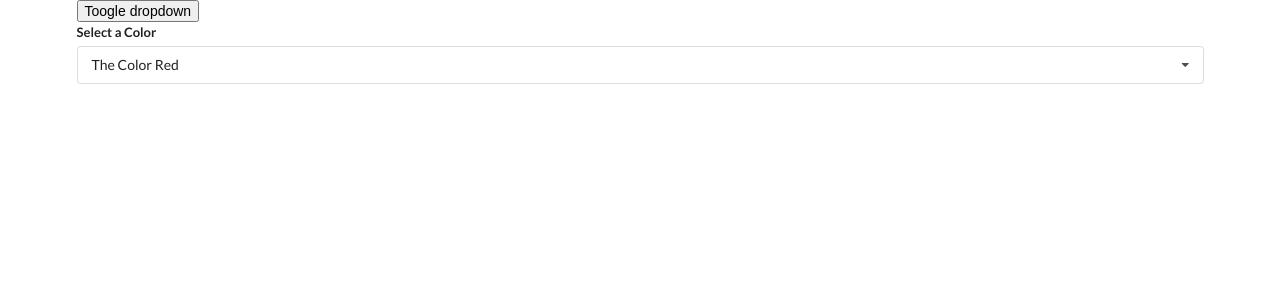
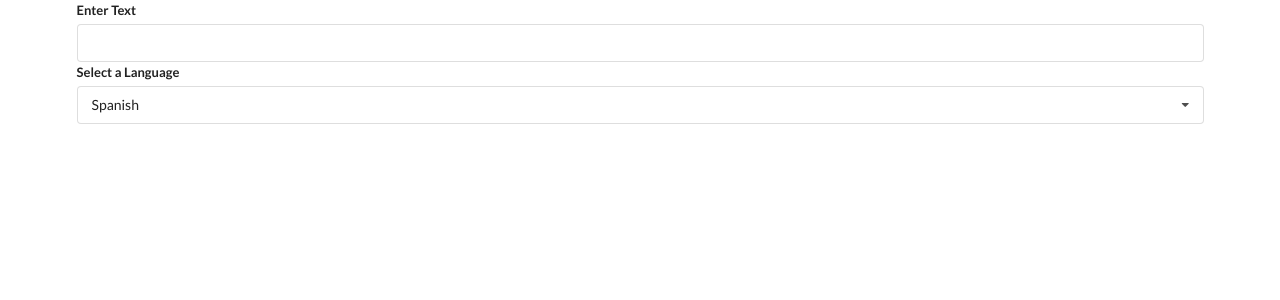
Before and after one commit to hikod/widgets, a React (Create React App) app: page / in a window 1280 px wide. Shown: the top 300 px of the page. Built offline with nearby package versions, Linux system fonts and the light colour scheme.

Commit message:
adding Translate component

```diff
--- a/src/components/App.js
+++ b/src/components/App.js
@@ -2,6 +2,7 @@
 import Accordion from "./Accordion";
 import Search from "./Search";
 import Dropdown from "./Dropdown";
+import Translate from "./Translate";
 
 const App = () => {
   const options = [
@@ -30,7 +31,7 @@
     <div className="ui container">
       {/* <Accordion items={items} /> */}
       {/* <Search /> */}
-      <button onClick={() => setShowDropdown(!showDropdown)}>
+      {/* <button onClick={() => setShowDropdown(!showDropdown)}>
         Toogle dropdown
       </button>
       {showDropdown ? (
@@ -39,7 +40,8 @@
           onSelectedChange={setSelected}
           options={options}
         />
-      ) : null}
+      ) : null} */}
+      <Translate />
     </div>
   );
 };
--- a/src/components/Dropdown.js
+++ b/src/components/Dropdown.js
@@ -1,6 +1,6 @@
 import React, { useState, useEffect, useRef } from "react";
 
-const Dropdown = ({ options, selected, onSelectedChange }) => {
+const Dropdown = ({ options, selected, label, onSelectedChange }) => {
   const [open, setOpen] = useState(false);
   const ref = useRef();
 
@@ -39,7 +39,7 @@
   return (
     <div ref={ref} className="ui form">
       <div className="field">
-        <label className="label">Select a Color</label>
+        <label className="label">{label}</label>
         <div
           onClick={() => setOpen(!open)}
           className={`ui selection dropdown ${open ? "visible active" : ""}`}
--- /dev/null
+++ b/src/components/Translate.js
@@ -0,0 +1,43 @@
+import React, { useState } from "react";
+import Dropdown from "./Dropdown";
+
+const Translate = () => {
+  const options = [
+    {
+      label: "Spanish",
+      value: "es",
+    },
+    {
+      label: "Afrikaans",
+      value: "af",
+    },
+    {
+      label: "Arabic",
+      value: "ar",
+    },
+    {
+      label: "Hindi",
+      value: "hi",
+    },
+  ];
+
+  const [language, setLanguage] = useState(options[0]);
+  const [text, setText] = useState("");
+  return (
+    <div>
+      <div className="ui form">
+        <div className="field">
+          <label>Enter Text</label>
+          <input value={text} onChange={(e) => setText(e.target.value)} />
+          <Dropdown
+            options={options}
+            selected={language}
+            onSelectedChange={setLanguage}
+            label="Select a Language"
+          />
+        </div>
+      </div>
+    </div>
+  );
+};
+export default Translate;
```
